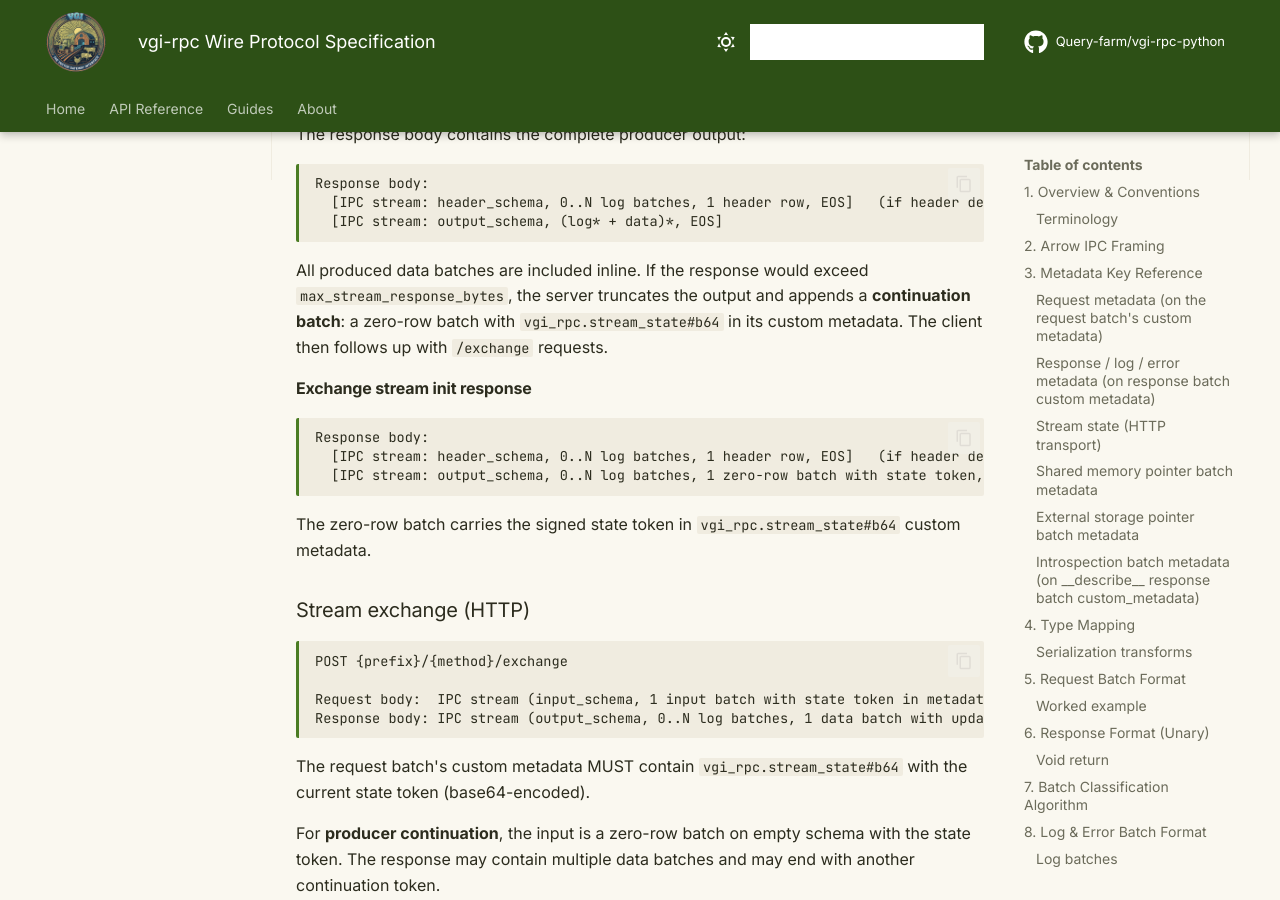
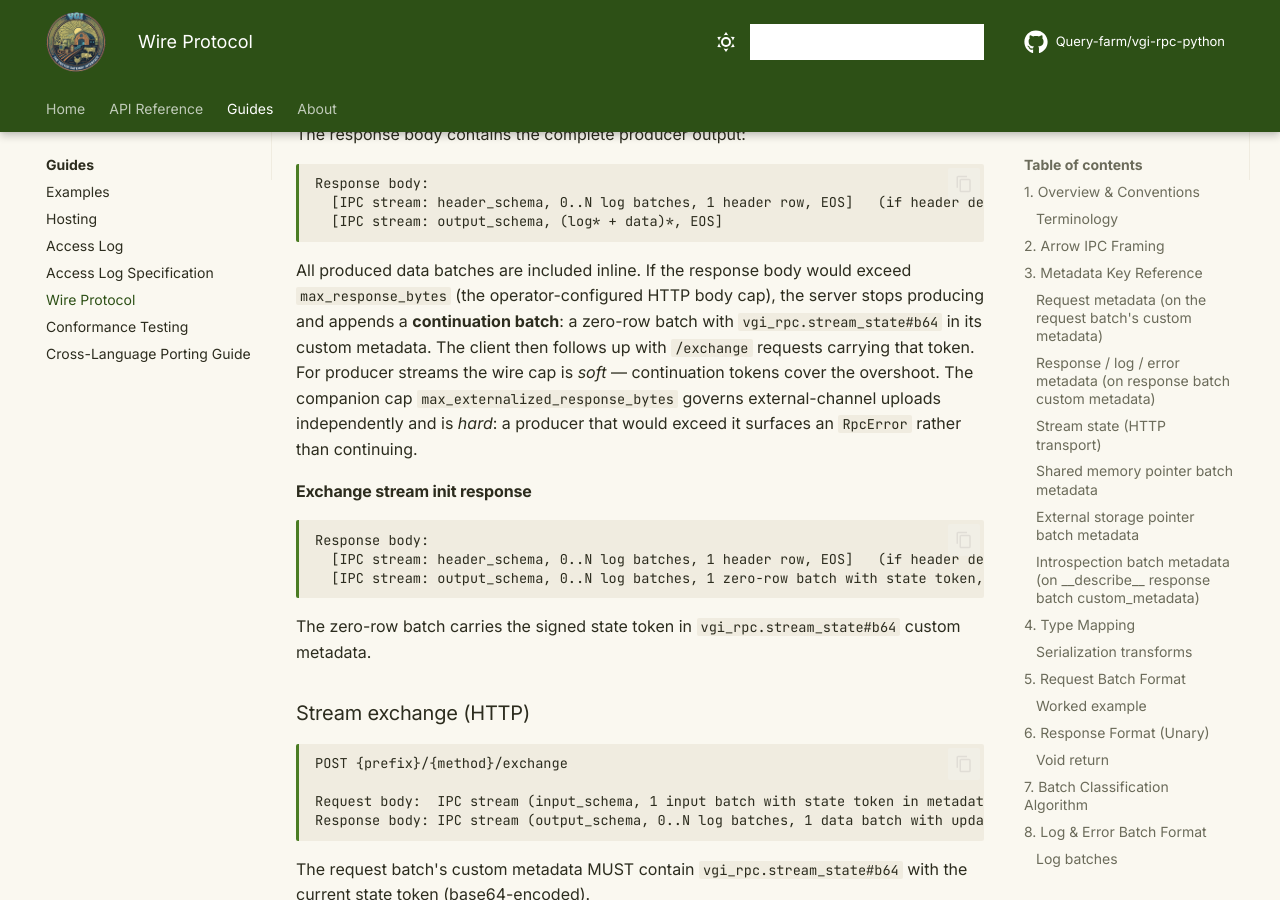
Before and after one commit to Query-farm/vgi-rpc-python, an MkDocs documentation site: the page built from docs/WIRE_PROTOCOL.md, in a window 1280 px wide and 900 px high, scrolled down 15437 px. Built offline with MkDocs 1.6.1 and Material for MkDocs 9.7.7, drawn with Linux system fonts in a browser that asks for light colours; comment, search, counter and statistics services are not loaded; some of the changed text lies outside the part shown.

Commit message:
docs: catch up to response-cap rework and fix broken links
- Fix two pre-existing broken links that were failing Docs CI
  (access-log-spec.md → log-shipping/README.md; log-shipping
  README → GitHub URL for the JSON schema).
- Add orphan pages WIRE_PROTOCOL.md and porting-guide.md to the
  Guides nav so mkdocs --strict stops failing on them.
- Update hosting.md to document max_response_bytes and the new
  max_externalized_response_bytes knob.
- Rewrite the WIRE_PROTOCOL.md continuation-batch section for the
  soft/hard cap semantics.

Co-Authored-By: Claude Opus 4.7 (1M context) <noreply@anthropic.com>

````diff
--- a/docs/WIRE_PROTOCOL.md
+++ b/docs/WIRE_PROTOCOL.md
@@ -576,10 +576,15 @@ Response body:
   [IPC stream: output_schema, (log* + data)*, EOS]
 ```
 
-All produced data batches are included inline. If the response would exceed
-`max_stream_response_bytes`, the server truncates the output and appends a
-**continuation batch**: a zero-row batch with `vgi_rpc.stream_state#b64` in its
-custom metadata. The client then follows up with `/exchange` requests.
+All produced data batches are included inline. If the response body would
+exceed `max_response_bytes` (the operator-configured HTTP body cap), the
+server stops producing and appends a **continuation batch**: a zero-row
+batch with `vgi_rpc.stream_state#b64` in its custom metadata. The client
+then follows up with `/exchange` requests carrying that token. For
+producer streams the wire cap is *soft* — continuation tokens cover the
+overshoot. The companion cap `max_externalized_response_bytes` governs
+external-channel uploads independently and is *hard*: a producer that
+would exceed it surfaces an `RpcError` rather than continuing.
 
 #### Exchange stream init response
 
--- a/mkdocs.yml
+++ b/mkdocs.yml
@@ -134,7 +134,9 @@ nav:
     - Access Log: access-log.md
     - Access Log Specification: access-log-spec.md
     - Log Shipping: log-shipping/README.md
+    - Wire Protocol: WIRE_PROTOCOL.md
     - Conformance Testing: cross-language-conformance.md
+    - Cross-Language Porting Guide: porting-guide.md
   - About:
     - Benchmarks: benchmarks.md
     - Comparison: comparison.md
````
Also changed, not shown: docs/access-log-spec.md (+1 -1 lines), docs/hosting.md (+3 -2 lines), docs/log-shipping/README.md (+1 -1 lines).
